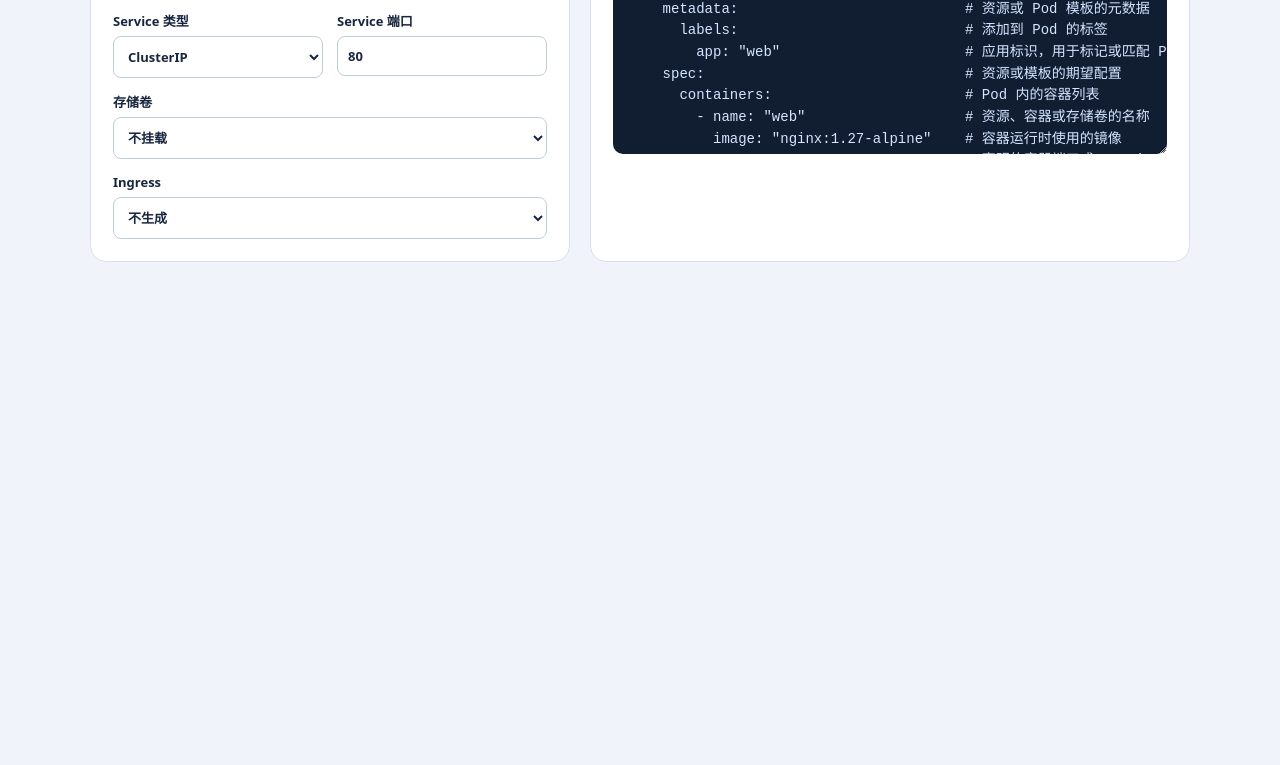
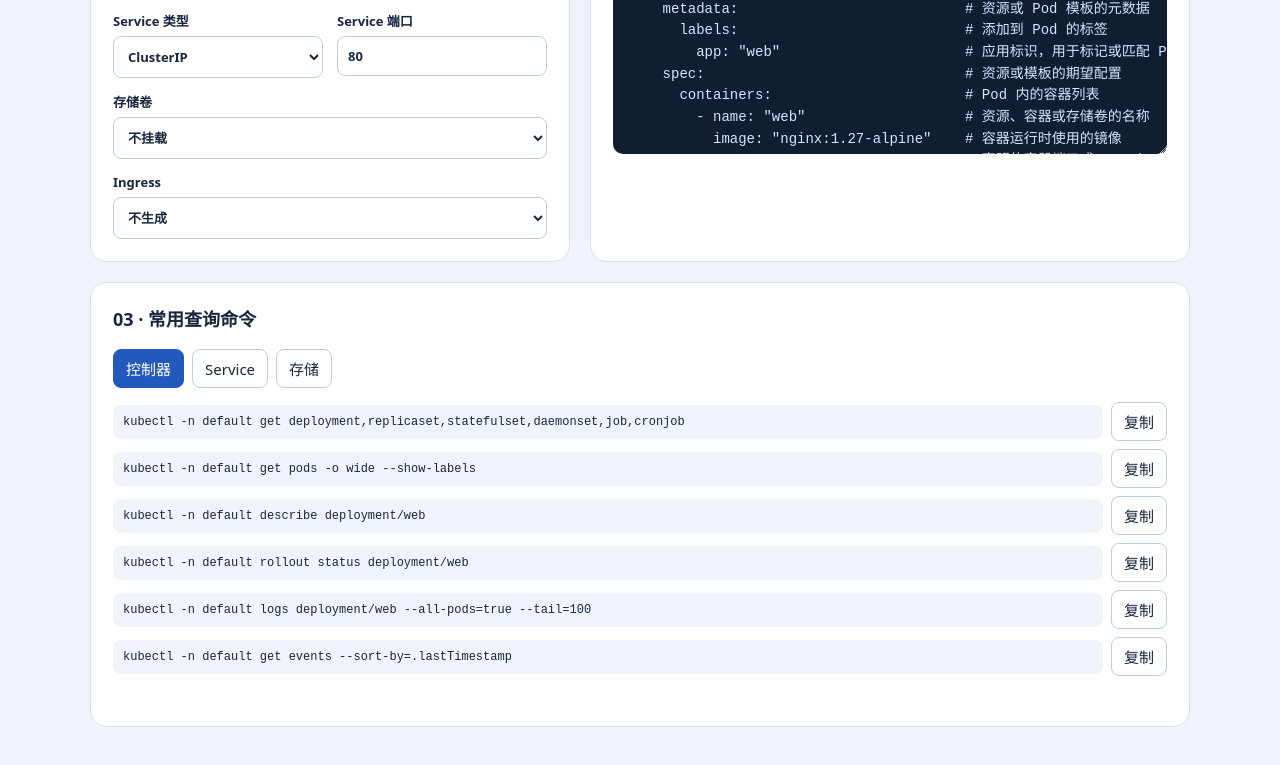
Before and after one commit to lswhere/kube-manifest-studio, a plain HTML site: page dist/index.html in a window 1280 px wide. Shown: the part 620-1385 px from the top of the page. Before the commit the page ends 924 px from the top, so only its background shows below. Drawn offline with Linux system fonts and the light colour scheme.

Commit message:
Add categorized kubectl query command panel

```diff
--- a/dist/index.html
+++ b/dist/index.html
@@ -51,7 +51,18 @@
 <label class="wide" hidden>TLS Secret 名称（可选）<input name="tlsSecret" maxlength="253" placeholder="留空使用 HTTP"></label>
 <p id="ingress-note" class="wide" hidden>集群需已有对应的 Ingress Controller。TLS Secret 需已存在于当前命名空间。</p>
 </form></section>
-<section><h2>02 · 生成结果</h2><div class="bar"><button id="yaml" aria-pressed="true">YAML</button><button id="commands" aria-pressed="false">kubectl 命令</button><button id="copy">复制</button><button id="save">下载 YAML</button></div><textarea id="output" aria-label="生成结果" readonly spellcheck="false" wrap="off"></textarea><p id="status" role="status"></p></section></div></main>
+<section><h2>02 · 生成结果</h2><div class="bar"><button id="yaml" aria-pressed="true">YAML</button><button id="commands" aria-pressed="false">kubectl 命令</button><button id="copy">复制</button><button id="save">下载 YAML</button></div><textarea id="output" aria-label="生成结果" readonly spellcheck="false" wrap="off"></textarea><p id="status" role="status"></p></section></div>
+<section id="query-module" style="margin-top:20px">
+<h2>03 · 常用查询命令</h2>
+<div class="bar" role="tablist" aria-label="查询命令分类">
+<button type="button" class="query-tab" data-group="controllers" aria-pressed="true">控制器</button>
+<button type="button" class="query-tab" data-group="services" aria-pressed="false">Service</button>
+<button type="button" class="query-tab" data-group="storage" aria-pressed="false">存储</button>
+</div>
+<div id="query-list" style="display:grid;gap:8px;margin-top:14px"></div>
+<p id="query-status" role="status"></p>
+</section>
+</main>
 <script>
 const get = id => document.getElementById(id);
 const form = get('form');
@@ -380,5 +391,70 @@ get('save').onclick = () => {
   setTimeout(() => URL.revokeObjectURL(url), 1000);
 };
 render();
+const queryGroups = {
+  controllers: [
+    ['查看控制器', 'kubectl -n {ns} get deployment,replicaset,statefulset,daemonset,job,cronjob'],
+    ['查看 Pod 与标签', 'kubectl -n {ns} get pods -o wide --show-labels'],
+    ['查看应用详情', 'kubectl -n {ns} describe deployment/{app}'],
+    ['查看滚动状态', 'kubectl -n {ns} rollout status deployment/{app}'],
+    ['查看应用日志', 'kubectl -n {ns} logs deployment/{app} --all-pods=true --tail=100'],
+    ['查看事件', 'kubectl -n {ns} get events --sort-by=.lastTimestamp']
+  ],
+  services: [
+    ['查看 Service 与端点', 'kubectl -n {ns} get services,endpoints,endpointslices'],
+    ['查看应用 Service', 'kubectl -n {ns} get service {app} -o wide'],
+    ['查看 Service 详情', 'kubectl -n {ns} describe service/{app}'],
+    ['检查 Service 选择的 Pod', 'kubectl -n {ns} get pods -l app={app} -o wide'],
+    ['查看 Ingress 路由', 'kubectl -n {ns} get ingress -o wide']
+  ],
+  storage: [
+    ['查看 PVC 与 Pod 绑定', 'kubectl -n {ns} get pvc,pv -o wide'],
+    ['查看 PVC 详情', 'kubectl -n {ns} describe pvc'],
+    ['查看存储类', 'kubectl get storageclass'],
+    ['检查 Pod 挂载与事件', 'kubectl -n {ns} describe pods -l app={app}'],
+    ['查看存储相关事件', 'kubectl -n {ns} get events --sort-by=.lastTimestamp']
+  ]
+};
+let queryGroup = 'controllers';
+function renderQueries() {
+  const ns = form.elements.ns.value.trim() || 'default';
+  const app = form.elements.app.value.trim() || 'web';
+  const list = get('query-list');
+  list.replaceChildren();
+  for (const [title, template] of queryGroups[queryGroup]) {
+    const row = document.createElement('div');
+    row.style.cssText = 'display:flex;align-items:center;gap:8px;min-width:0';
+    const code = document.createElement('code');
+    code.textContent = template.replaceAll('{ns}', ns).replaceAll('{app}', app);
+    code.style.cssText = 'flex:1;overflow:auto;padding:10px;background:#f0f4fa;border-radius:8px;font-size:12px';
+    const copy = document.createElement('button');
+    copy.type = 'button';
+    copy.textContent = '复制';
+    copy.setAttribute('aria-label', '复制' + title);
+    copy.addEventListener('click', async () => {
+      try {
+        await navigator.clipboard.writeText(code.textContent);
+        get('query-status').textContent = '已复制：' + title;
+      } catch {
+        get('query-status').textContent = '浏览器未授权剪贴板，请手动选择命令复制。';
+      }
+    });
+    row.append(code, copy);
+    list.append(row);
+  }
+}
+for (const tab of document.querySelectorAll('.query-tab')) {
+  tab.addEventListener('click', () => {
+    queryGroup = tab.dataset.group;
+    for (const item of document.querySelectorAll('.query-tab')) {
+      item.setAttribute('aria-pressed', String(item === tab));
+    }
+    get('query-status').textContent = '';
+    renderQueries();
+  });
+}
+form.addEventListener('input', renderQueries);
+renderQueries();
+
 </script>
 </html>
```
